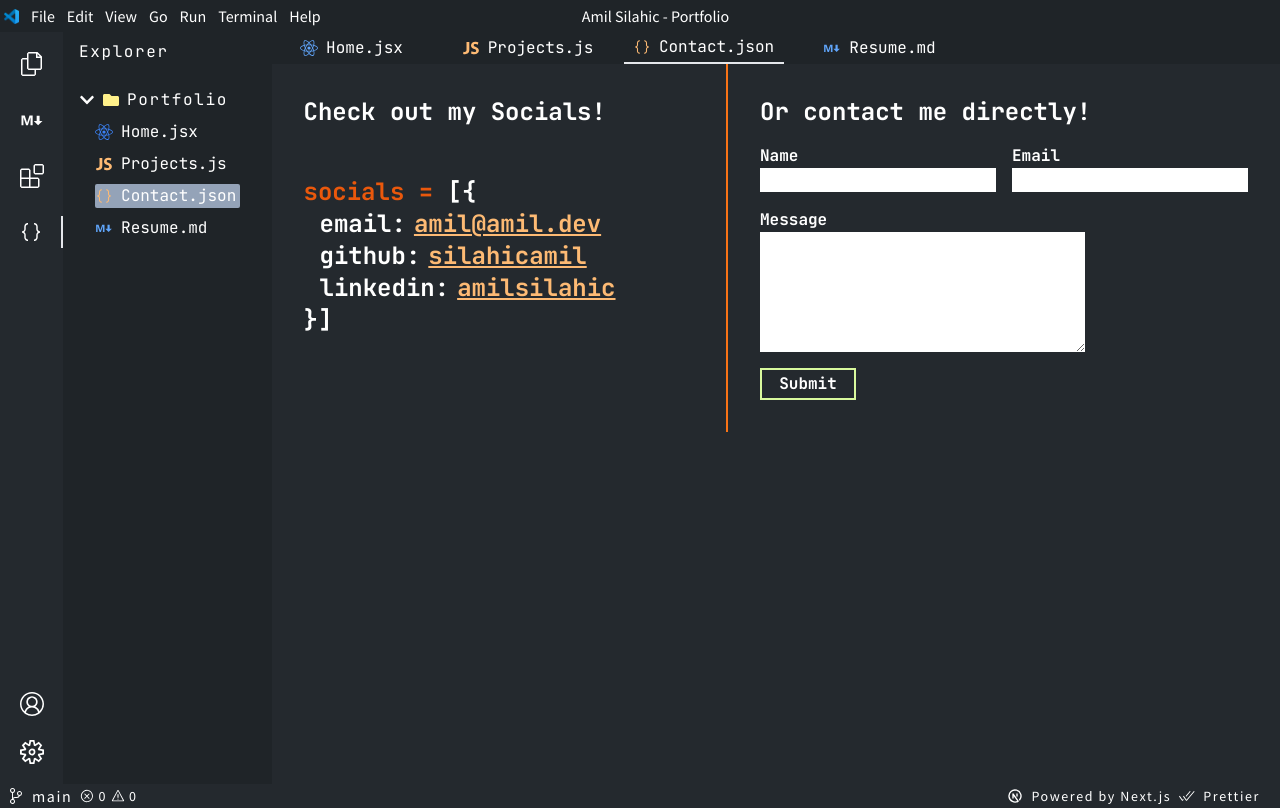
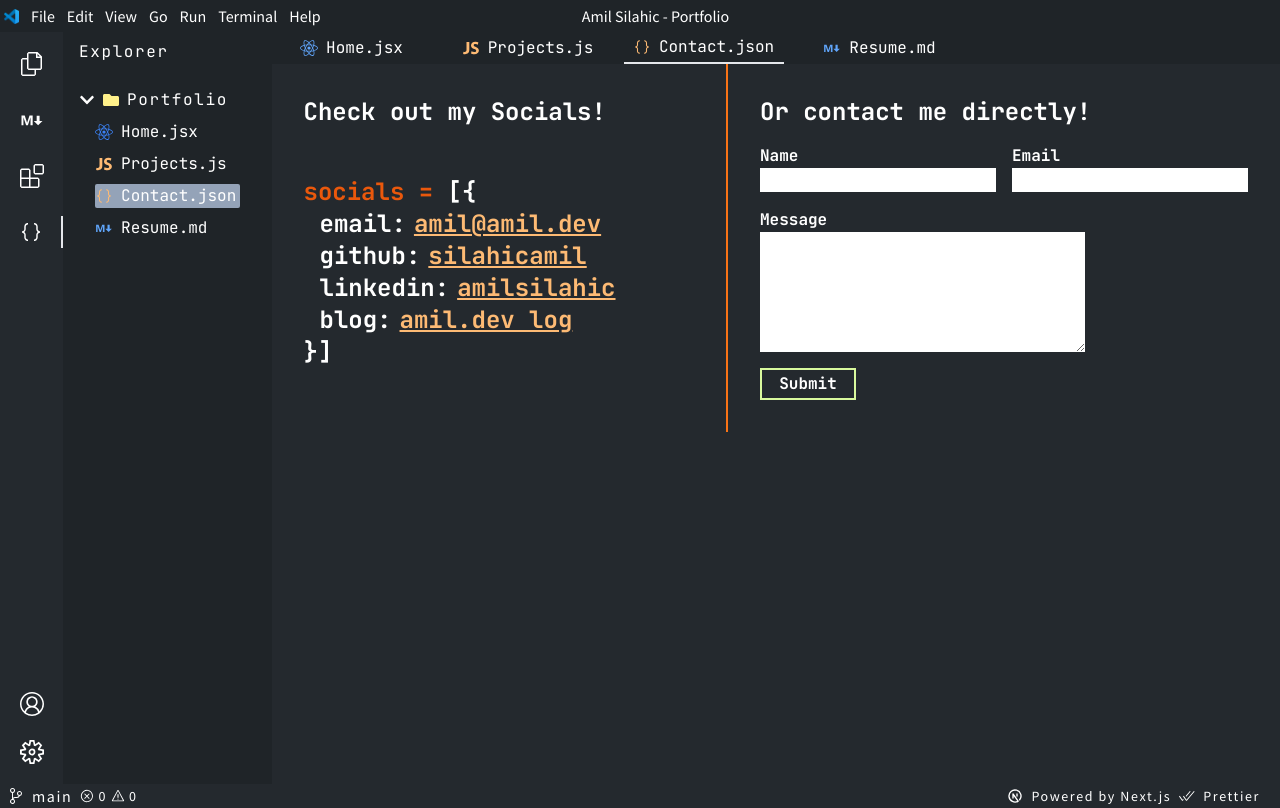
Before and after one commit to SilahicAmil/nextjs-updated-portfolio, a Next.js app: page /contact in a window 1280 px wide. Built offline with nearby package versions, Linux system fonts and the light colour scheme.

Commit message:
adding blog post link to contact page

```diff
--- a/components/ContactPage/ContactSocialsInfo.js
+++ b/components/ContactPage/ContactSocialsInfo.js
@@ -39,6 +39,17 @@ const ContactSocialsInfo = ({}) => {
           amilsilahic
         </a>
       </p>
+      <p className="flex gap-2 px-4">
+        blog:
+        <a
+          href="https://astro-dev-log.vercel.app/"
+          target="_blank"
+          rel="noreferrer"
+          className="text-orange-300 underline"
+        >
+          amil.dev log
+        </a>
+      </p>
       <p>
         <span>&#125;&#93;</span>
       </p>
```
